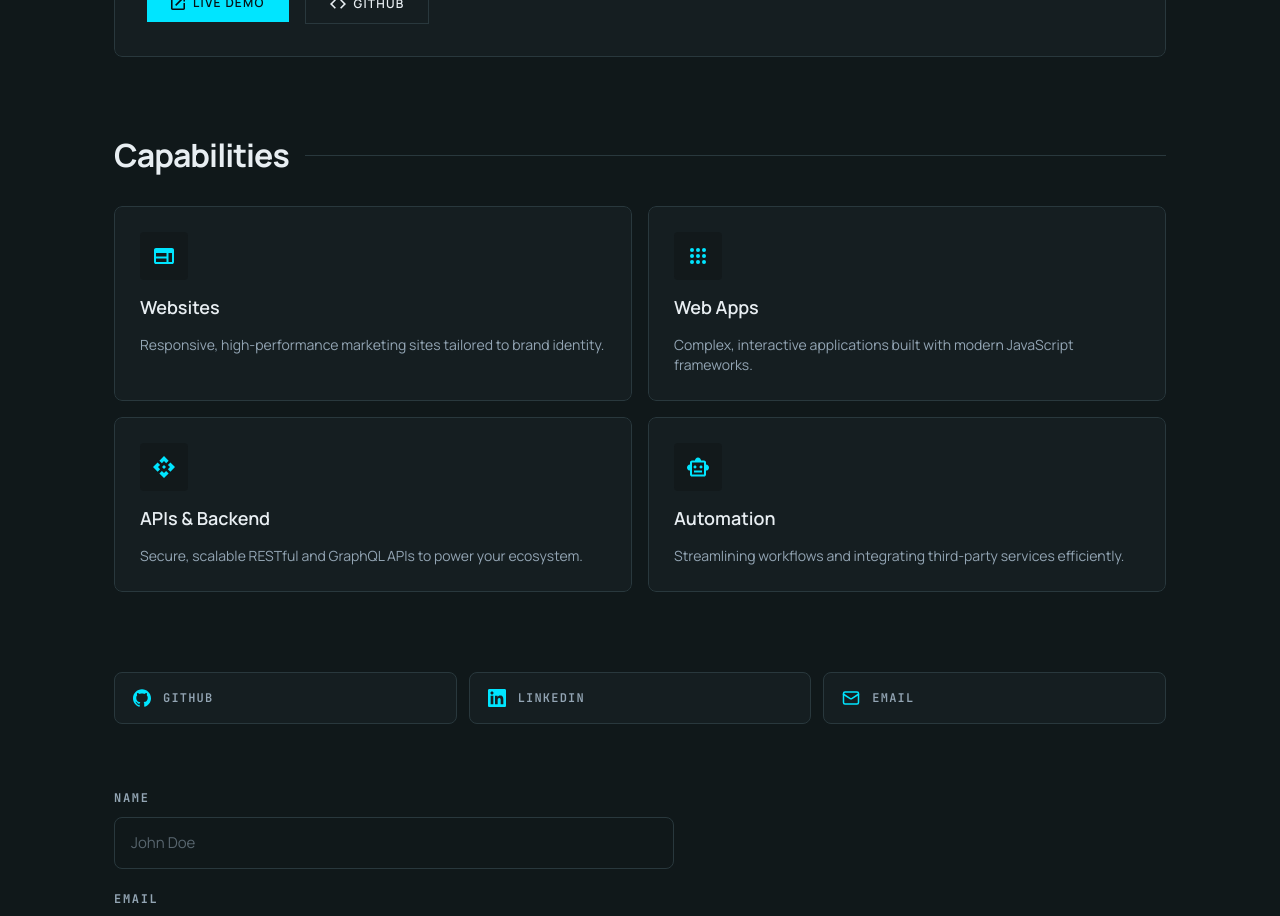
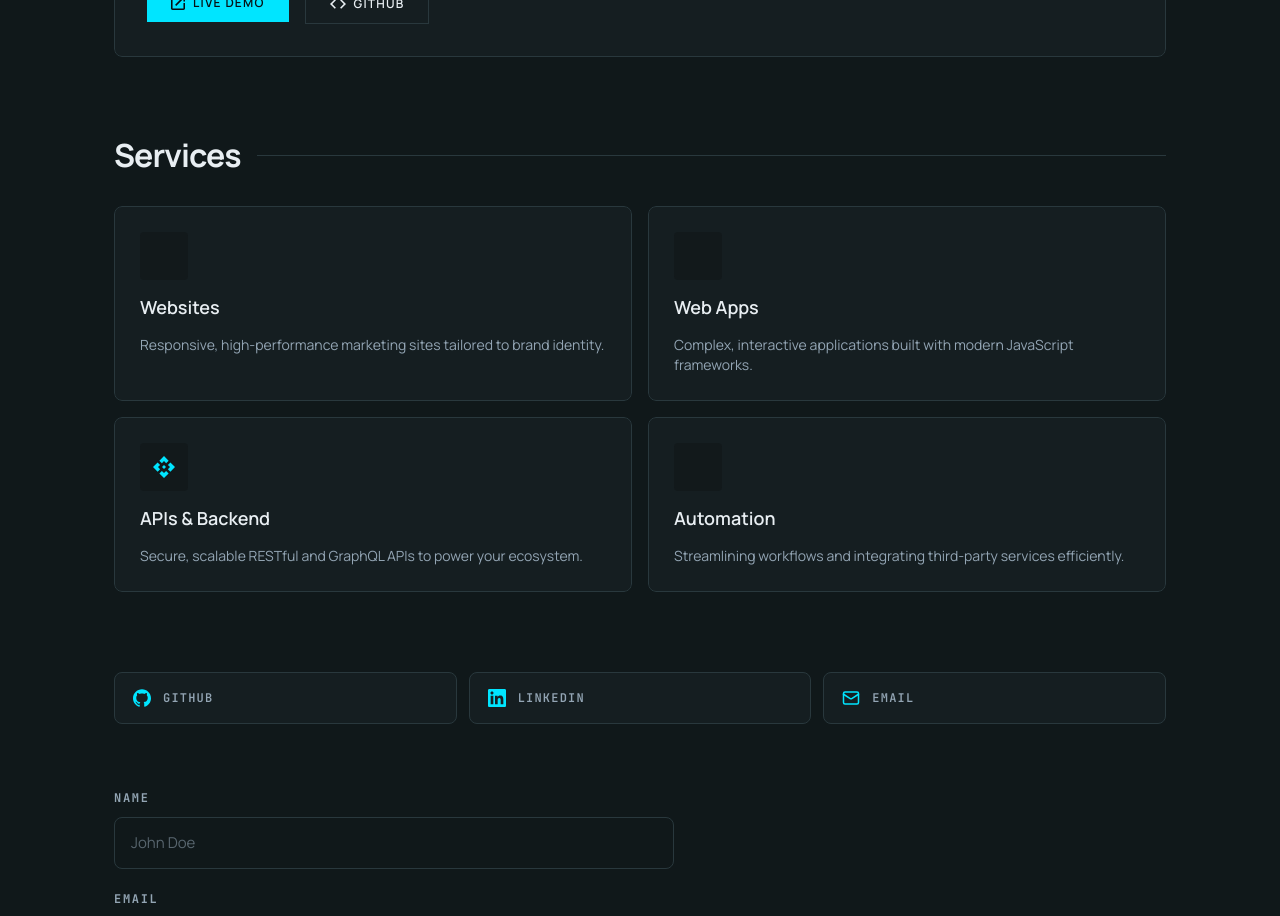
Before and after one commit to sabin-vv/portfolio, a React (Vite) app: page / in a window 1280 px wide. Shown: the part 1760-2676 px from the top of the page. Built offline with nearby package versions, Linux system fonts and the light colour scheme.

Commit message:
Update services with new offerings and icon mapping

```diff
--- a/src/components/Services.tsx
+++ b/src/components/Services.tsx
@@ -4,10 +4,10 @@ import { LayoutIcon, DotsIcon, CodeIcon, PlugIcon } from '@/components/Icons'
 import { services } from '@/data/content'
 
 const serviceIcons = {
-    website: <LayoutIcon />,
-    webapp: <DotsIcon />,
+    fullstack: <LayoutIcon />,
     api: <CodeIcon />,
-    automation: <PlugIcon />,
+    database: <DotsIcon />,
+    deployment: <PlugIcon />,
 } as const
 
 interface ServicesProps {
@@ -16,8 +16,8 @@ interface ServicesProps {
 
 export default function Services({ showHeader = true }: ServicesProps) {
     return (
-        <section className="flex flex-col gap-8">
-            {showHeader && <SectionHeader title="Capabilities" />}
+        <section id="services" className="flex scroll-mt-24 flex-col gap-8">
+            {showHeader && <SectionHeader title="Services" />}
             <div className="grid sm:grid-cols-2 gap-4">
                 {services.map((service) => (
                     <ServiceCard
```
